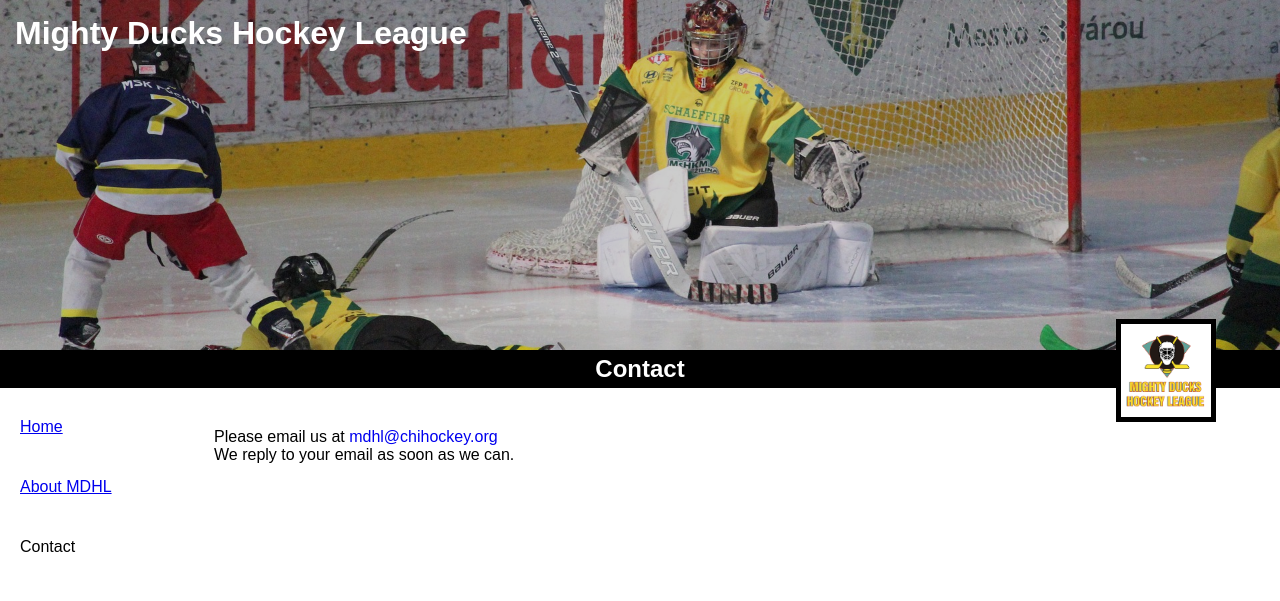
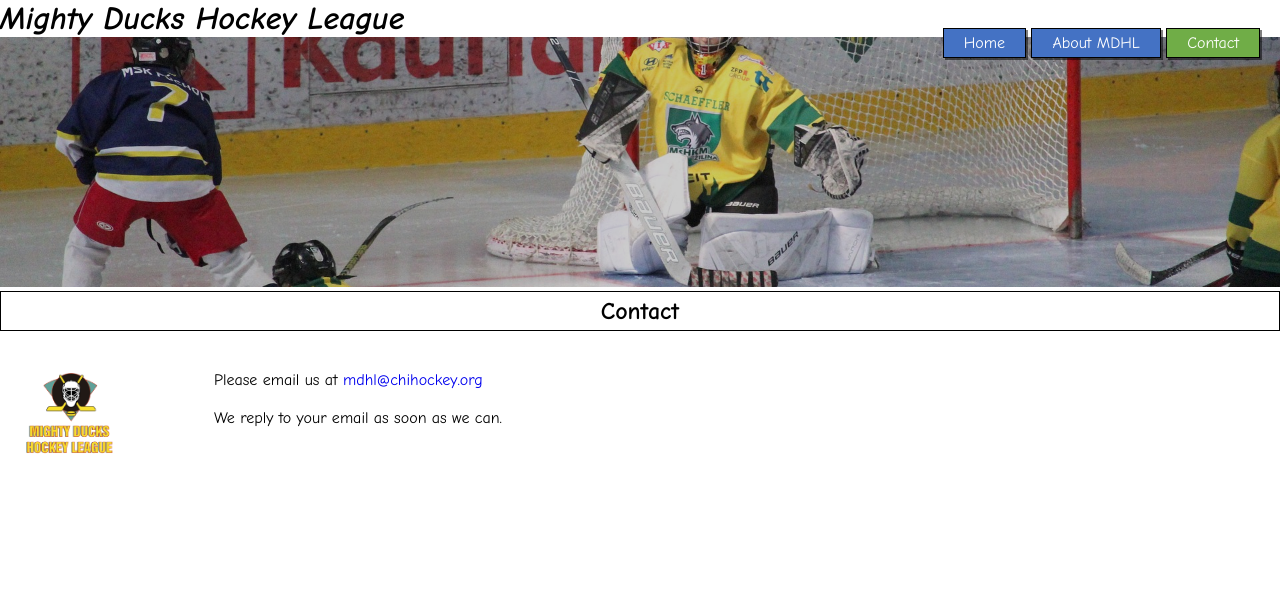
Before and after one commit to SCodify/Christian-Ledesma-task1, a website: page contact.html in a window 1280 px wide. Drawn offline with Linux system fonts and the light colour scheme.

Commit message:
Se completaron los estilos de style_2.css y se agregó tipografía 'Comic Neue'

```diff
--- a/contact.html
+++ b/contact.html
@@ -4,8 +4,12 @@
     <meta charset="UTF-8">
     <meta http-equiv="X-UA-Compatible" content="IE=edge">
     <meta name="viewport" content="width=device-width, initial-scale=1.0">
-    <link rel="stylesheet" href="./style/style_1.css">
-    <!-- <link rel="stylesheet" href="./style/style_2.css"> -->
+    <!-- Google FONTS -->
+    <link rel="preconnect" href="https://fonts.googleapis.com">
+    <link rel="preconnect" href="https://fonts.gstatic.com" crossorigin>
+    <link href="https://fonts.googleapis.com/css2?family=Comic+Neue:ital,wght@0,300;0,400;0,700;1,300;1,400;1,700&display=swap" rel="stylesheet">
+    <!-- <link rel="stylesheet" href="./style/style_1.css"> -->
+    <link rel="stylesheet" href="./style/style_2.css">
     <!-- <link rel="stylesheet" href="./style/style_3.css"> -->
     <title>Contact</title>
 </head>
@@ -27,8 +31,8 @@
     <Section class="o-section_mainSectionConteiner">
         <h2 class="a-title_titleMainSection">Contact</h2>
         <div class="m-article_articleMainSection">
-            <p>Please email us at <a class="a-anchor_linkMail" href="mailto:mdhl@chihockey.org">mdhl@chihockey.org</a></p>
-            <p>We reply to your email as soon as we can.</p>
+            <p class="a-text_taxtMainSection">Please email us at <a class="a-anchor_linkMail" href="mailto:mdhl@chihockey.org">mdhl@chihockey.org</a></p>
+            <p class="a-text_taxtMainSection">We reply to your email as soon as we can.</p>
         </div>
     </section>
     <footer>
--- a/style/style_1.css
+++ b/style/style_1.css
@@ -1,5 +1,5 @@
 *{
-    font-family: sans-serif;
+    font-family: 'Comic Neue', sans-serif;
     box-sizing: border-box;
     padding: 0;
     margin: 0;
@@ -63,6 +63,11 @@
     color: black;
 }
 
+.--active:visited {
+    text-decoration: none;
+    color: black;
+}
+
 .a-title_titleMainSection {
     background-color: black;
     color: white;
--- a/style/style_2.css
+++ b/style/style_2.css
@@ -1,6 +1,68 @@
 *{
+    font-family: 'Comic Neue', sans-serif;
     box-sizing: border-box;
     padding: 0;
     margin: 0;
     /* outline: 1px solid red; */
 }
+
+.a-title_mainTitle {
+    font-style: italic;
+}
+
+.a-img_imageHeader {
+    filter: brightness(80%);
+    width: 100%;
+    height: 250px;
+    object-fit: cover;
+    object-position: center;
+}
+
+.a-imgItem_logo {
+    position: absolute;
+    margin-top: 70px;
+    left: 20px;
+}
+
+.o-nav_menu {
+    position: absolute;
+    top: 28px;
+    right: 20px;
+}
+
+.a-anchor_navItem {
+    text-decoration: none;
+    color: white;
+    display: inline-block;
+    padding: 5px 20px;
+    border: 1px solid black;
+    box-shadow: 2px 2px rgba(0, 0, 0, 0.5);
+    background-color: #4472c4ff;
+}
+
+.--active {
+    background-color: #70ad47ff;
+}
+
+.a-title_titleMainSection {
+    border: 1px solid black;
+    text-align: center;
+    margin-bottom: 40px;
+    padding: 5px 0;
+}
+
+.m-article_articleMainSection {
+    margin-left: 214px;
+}
+
+.a-text_taxtMainSection {
+    margin-bottom: 20px;
+}
+
+.--indent {
+    text-indent: 20px;
+}
+
+.a-anchor_linkMail {
+    text-decoration: none;
+}
```
Also changed, not shown: about.html (+6 -2 lines), index.html (+6 -2 lines).
